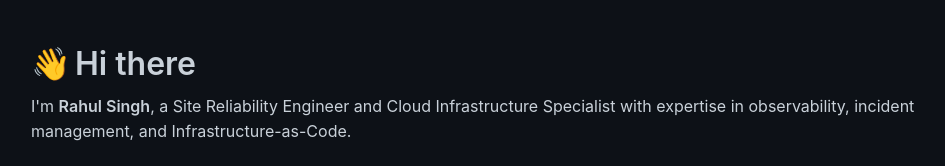
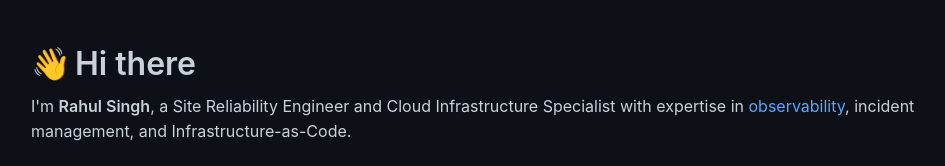
Before and after one commit to rahul-singh-0599/rahul-singh-0599.github.io, a plain HTML site: page index.html in a window 1280 px wide. Shown: the top 166 px of the page, without its empty margins (164-1109 px from the left). Drawn offline with Linux system fonts and the light colour scheme.

Commit message:
Add link to observability in introduction paragraph

```diff
--- a/index.html
+++ b/index.html
@@ -146,7 +146,7 @@
     <div class="container">
         <div class="intro">
             <h1><span class="emoji">👋</span>Hi there</h1>
-            <p>I'm <strong>Rahul Singh</strong>, a Site Reliability Engineer and Cloud Infrastructure Specialist with expertise in observability, incident management, and Infrastructure-as-Code.</p>
+            <p>I'm <strong>Rahul Singh</strong>, a Site Reliability Engineer and Cloud Infrastructure Specialist with expertise in <a href="./observability.html">observability</a>, incident management, and Infrastructure-as-Code.</p>
         </div>
 
         <div class="header-section">
```
